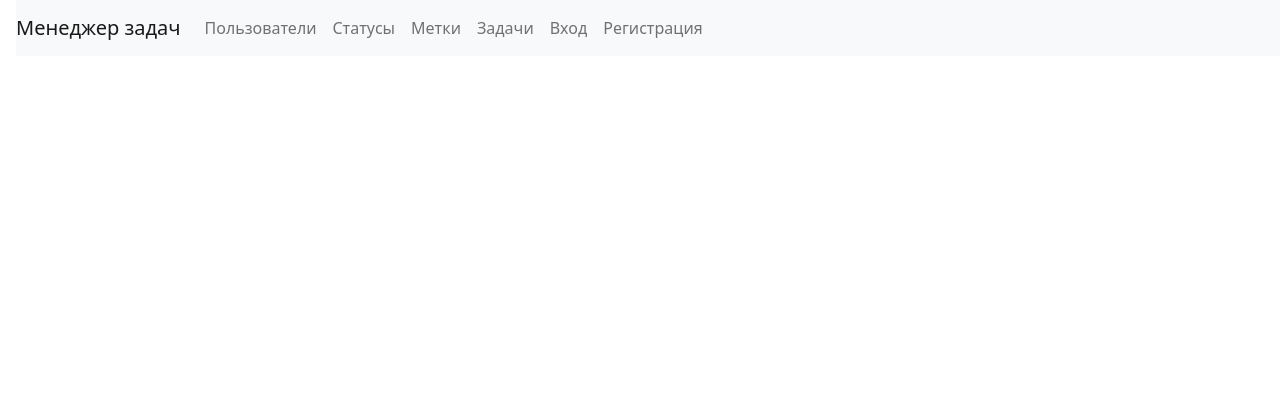
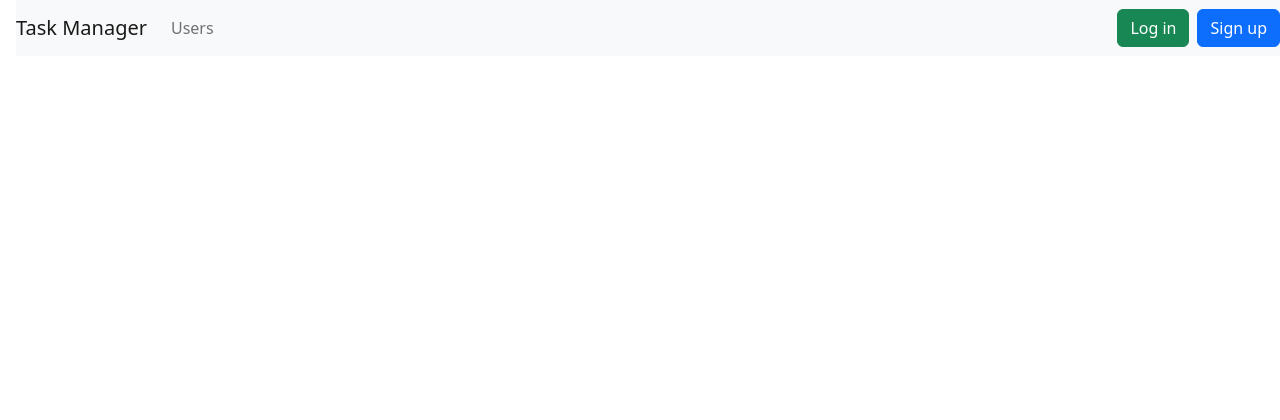
Before and after one commit to BobKelsoGIT/python-project-52, a Django app: page / in a window 1280 px wide. Shown: the top 420 px of the page. Run offline with Django 4.2, Linux system fonts and the light colour scheme; parts of the project's set-up code (start-up, migrations or seed data) failed here and were passed over; some libraries are stand-ins or nearby versions.

Commit message:
navbar.html urls.links refactored

```diff
--- a/task_manager/templates/navbar.html
+++ b/task_manager/templates/navbar.html
@@ -1,33 +1,45 @@
 {% load i18n %}
 <nav class="navbar navbar-expand-lg navbar-light bg-light ms-3">
-    <a class="navbar-brand" href="/">Менеджер задач</a>
+    <a class="navbar-brand" href="/">Task Manager</a>
     <button class="navbar-toggler" data-bs-toggle="collapse" data-bs-target="#navbarToggleExternalContent">
         <span class="navbar-toggler-icon"></span>
     </button>
     <div class="collapse navbar-collapse" id="navbarToggleExternalContent">
         <ul class="navbar-nav mr-auto">
             <li class="nav-item">
-                <a class="nav-link" href="/users/">Пользователи</a>
+                <a class="nav-link" href="{% url 'users' %}">Users</a>
             </li>
-
+            {% if user.is_authenticated %}
             <li class="nav-item">
-                <a class="nav-link" href="/statuses/">Статусы</a>
+                <a class="nav-link" href="{% url 'statuses' %}">Statuses</a>
             </li>
             <li class="nav-item">
-                <a class="nav-link" href="/labels/">Метки</a>
+                <a class="nav-link" href="{% url 'labels' %}">Labels</a>
             </li>
             <li class="nav-item">
-                <a class="nav-link" href="/tasks/">Задачи</a>
+                <a class="nav-link" href="{% url 'tasks' %}">Tasks</a>
             </li>
-
+            {% endif %}
         </ul>
-        <ul class="navbar-nav">
+        {% if user.is_authenticated %}
+        <ul class="navbar-nav ms-auto">
             <li class="nav-item">
-                <a class="nav-link" href="/login/">Вход</a>
+                <form method="POST" action="{% url 'logout' %}">
+                    {% csrf_token %}
+                    <button type="submit" class="btn btn-outline-danger">Logout</button>
+                </form>
+            </li>
+        </ul>
+        {% endif %}
+        {% if not user.is_authenticated %}
+        <ul class="navbar-nav ms-auto">
+            <li class="nav-item">
+                <a class="btn btn-success me-2" href="{% url 'login' %}">Log in</a>
             </li>
             <li class="nav-item">
-                <a class="nav-link" href="/users/create/">Регистрация</a>
+                <a class="btn btn-primary" href="{% url 'signup' %}">Sign up</a>
             </li>
         </ul>
+        {% endif %}
     </div>
 </nav>
```
